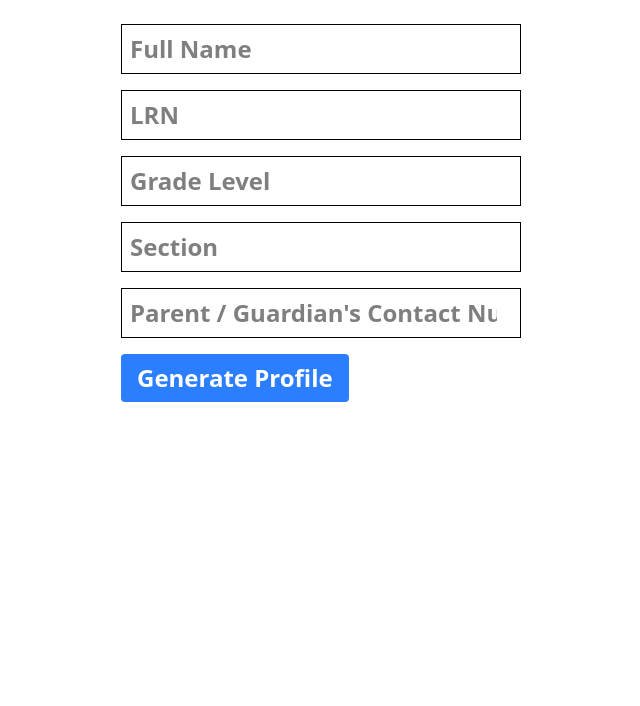
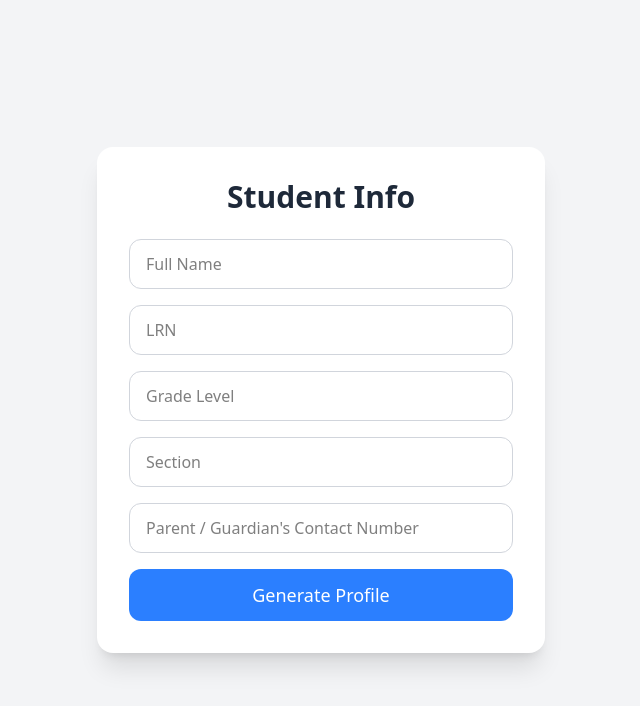
Before and after one commit to officialrgbs/AttendanceQRGenerator, a React (Vite) app: page / in a window 1280 px wide. Shown: the top 706 px of the page, without its empty margins (319-959 px from the left). Built offline with nearby package versions, Linux system fonts and the light colour scheme.

Commit message:
UI update

```diff
--- a/src/pages/FormPage.jsx
+++ b/src/pages/FormPage.jsx
@@ -1,4 +1,4 @@
-import { useState } from "react";
+import { useEffect, useState } from "react";
 import { useNavigate } from "react-router-dom";
 
 function FormPage() {
@@ -8,33 +8,79 @@ function FormPage() {
     grade: '',
     section: '',
     parentNumber: ''
-  })
+  });
 
   const navigate = useNavigate();
 
+  // check if already created profile
+  useEffect(() => {
+    if (localStorage.getItem("createdProfile") === "true") {
+      navigate("/profile");
+    }
+  }, [navigate])
+
   const handleChange = (e) => {
-    setFormData({...formData, [e.target.name]: e.target.value})
-  }
+    setFormData({ ...formData, [e.target.name]: e.target.value });
+  };
 
   const handleSubmit = (e) => {
     e.preventDefault();
+    localStorage.setItem("createdProfile", "true")
     navigate("/profile", { state: formData });
-  }
+  };
 
   return (
-    <div className="p-6 max-w-md mx-auto">
-      <h1 className="text-2xl font-bold mb-4">
+    <div className="min-h-screen bg-gray-100 flex items-center justify-center">
+      <div className="bg-white rounded-2xl shadow-xl p-8 w-full max-w-md">
+        <h1 className="text-3xl font-semibold text-gray-800 mb-6 text-center">Student Info</h1>
         <form onSubmit={handleSubmit} className="space-y-4">
-          <input name="name" placeholder="Full Name" required onChange={handleChange} className="w-full p-2 border"></input>
-          <input name="lrn" placeholder="LRN" required onChange={handleChange} className="w-full p-2 border"></input>
-          <input name="grade" type="number" placeholder="Grade Level" required onChange={handleChange} className="w-full p-2 border" />
-          <input name="section" placeholder="Section" required onChange={handleChange} className="w-full p-2 border" />
-          <input name="parentNumber" type="number" placeholder="Parent / Guardian's Contact Number" required onChange={handleChange} className="w-full p-2 border" />
-          <button type="submit" className="bg-blue-500 text-white px-4 py-2 rounded">Generate Profile</button>
+          <input
+            name="name"
+            placeholder="Full Name"
+            required
+            onChange={handleChange}
+            className="w-full px-4 py-3 rounded-xl border border-gray-300 focus:ring-2 focus:ring-blue-400 focus:outline-none transition-all"
+          />
+          <input
+            name="lrn"
+            placeholder="LRN"
+            required
+            onChange={handleChange}
+            className="w-full px-4 py-3 rounded-xl border border-gray-300 focus:ring-2 focus:ring-blue-400 focus:outline-none transition-all"
+          />
+          <input
+            name="grade"
+            type="number"
+            placeholder="Grade Level"
+            required
+            onChange={handleChange}
+            className="w-full px-4 py-3 rounded-xl border border-gray-300 focus:ring-2 focus:ring-blue-400 focus:outline-none transition-all"
+          />
+          <input
+            name="section"
+            placeholder="Section"
+            required
+            onChange={handleChange}
+            className="w-full px-4 py-3 rounded-xl border border-gray-300 focus:ring-2 focus:ring-blue-400 focus:outline-none transition-all"
+          />
+          <input
+            name="parentNumber"
+            type="number"
+            placeholder="Parent / Guardian's Contact Number"
+            required
+            onChange={handleChange}
+            className="w-full px-4 py-3 rounded-xl border border-gray-300 focus:ring-2 focus:ring-blue-400 focus:outline-none transition-all"
+          />
+          <button
+            type="submit"
+            className="w-full bg-blue-500 hover:bg-blue-600 text-white text-lg font-medium py-3 rounded-xl transition-all"
+          >
+            Generate Profile
+          </button>
         </form>
-      </h1>
+      </div>
     </div>
-  )
+  );
 }
 
 export default FormPage;
--- a/src/pages/ProfilePage.jsx
+++ b/src/pages/ProfilePage.jsx
@@ -1,5 +1,5 @@
 import { useLocation, useNavigate } from "react-router-dom";
-import { QRCodeCanvas } from 'qrcode.react';
+import { QRCodeCanvas } from "qrcode.react";
 import { useRef } from "react";
 
 function ProfilePage() {
@@ -9,11 +9,18 @@ function ProfilePage() {
 
   if (!state) {
     return (
-      <div className="p-6 text-center">
-        <p>No data. Please fill the form first.</p>
-        <button onClick={() => navigate("/")} className="text-blue-600 underline">Go Back</button>
+      <div className="min-h-screen flex items-center justify-center bg-gray-100 px-4">
+        <div className="bg-white p-6 rounded-2xl shadow-xl text-center max-w-md w-full">
+          <p className="text-gray-700 mb-4">No data. Please fill the form first.</p>
+          <button
+            onClick={() => navigate("/")}
+            className="text-blue-600 hover:text-blue-800 font-medium underline transition-colors"
+          >
+            Go Back
+          </button>
         </div>
-    )
+      </div>
+    );
   }
 
   const qrData = JSON.stringify(state);
@@ -29,29 +36,48 @@ function ProfilePage() {
     }
   };
 
+  const handleBackToForm = () => {
+    localStorage.removeItem("createdProfile");
+    navigate("/", { replace: true })
+  }
 
   return (
-    <div className="p-6 max-w-md mx-auto">
-      <h1 className="text-2xl font-bold mb-4"></h1>
-        <div className="bg-gray-100 p-4 rounded space-y-2">
+    <div className="min-h-screen bg-gray-100 flex items-center justify-center px-4">
+      <div className="bg-white rounded-2xl shadow-xl p-8 w-full max-w-md">
+        <h1 className="text-3xl font-semibold text-gray-800 mb-6 text-center">Student Profile</h1>
+
+        <div className="space-y-3 text-gray-700 mb-6">
           <p><strong>Name:</strong> {state.name}</p>
           <p><strong>LRN:</strong> {state.lrn}</p>
           <p><strong>Grade:</strong> {state.grade}</p>
           <p><strong>Section:</strong> {state.section}</p>
-          <p><strong>Contact Number:</strong> {state.parentNumber}</p>
+          <p><strong>Parent's Contact:</strong> {state.parentNumber}</p>
         </div>
-        <div className="mt-6 text-center" ref={qrRef}>
-          <p className="font-semibold mb-2">QR Code: </p>
+
+        <div ref={qrRef} className="text-center">
+          <p className="font-medium text-gray-800 mb-2">QR Code</p>
+          <div className="inline-block bg-gray-50 p-4 rounded-xl shadow">
             <QRCodeCanvas value={qrData} size={180} />
+          </div>
 
-          <div className="mt-4">
-            <button onClick={handleDownload} className="bg-green-600 text-white px-4 py-2 rounded hover:bg-green-700">
+          <div className="mt-4 space-y-4">
+            <button
+              onClick={handleDownload}
+              className="mt-4 w-full bg-blue-600 hover:bg-blue-700 text-white py-2 rounded-xl font-medium transition-all"
+              >
               Download QR
+            </button>
+            <button
+                onClick={handleBackToForm}
+                className="w-full bg-gray-300 hover:bg-gray-400 text-gray-800 py-2 rounded-xl font-medium transition-all"
+                >
+                Go Back to Form
             </button>
           </div>
         </div>
       </div>
-  )
+    </div>
+  );
 }
 
 export default ProfilePage;
```
Lines whose indentation alone changed are shown as unchanged.
